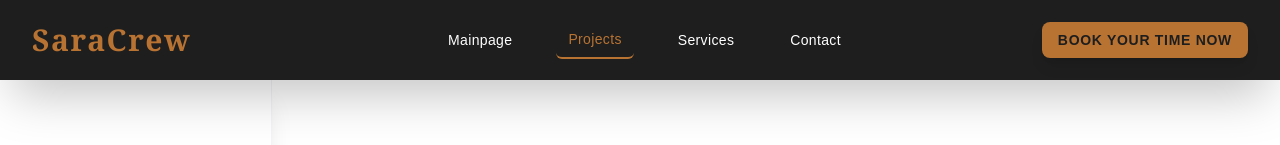
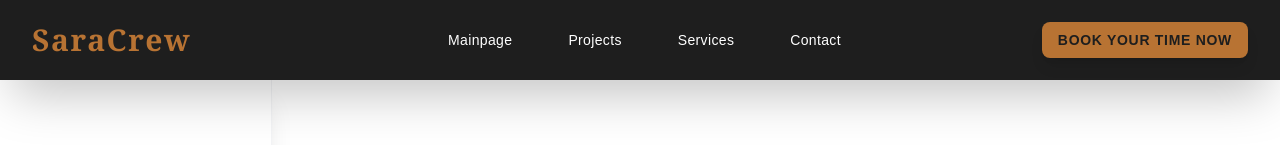
Before and after one commit to SaraZ37/My-Nextjs-Portfolio, a Next.js app: page / in a window 1280 px wide. Shown: the top 145 px of the page. Built offline with nearby package versions, Linux system fonts and the light colour scheme.

Commit message:
Fix mobile navigation and add toggle menu

```diff
--- a/src/components/Navbar/Navbar.tsx
+++ b/src/components/Navbar/Navbar.tsx
@@ -1,12 +1,12 @@
-import React from 'react';
+"use client"; // ضروري في Next.js لاستخدام Hooks
 
-// === لوحة الألوان (Nordic Copper Palette) ===
-// Accent (نحاسي): #B87333
-// Deep Charcoal (فاحم): #1E1E1E
-// White: #FFFFFF
+import React, { useState } from 'react';
+import Link from 'next/link'; // استخدام Link لضمان سرعة التنقل
 
 const Navbar: React.FC = () => {
-  // قائمة الروابط (يمكنك تكييفها حسب صفحاتك)
+  // حالة التحكم بفتح وإغلاق قائمة الجوال
+  const [isOpen, setIsOpen] = useState(false);
+
   const links = [
     { name: 'Mainpage', href: '/' },
     { name: 'Projects', href: '/projects' },
@@ -14,71 +14,81 @@ const Navbar: React.FC = () => {
     { name: 'Contact', href: '/#contact' },
   ];
 
-  // دالة بسيطة لمحاكاة تفعيل الرابط
-  // في تطبيق React/Next.js حقيقي، يتم استخدام usePathname
-  const isActive = (href: string) => {
-    // محاكاة: نفترض أن /projects هو الرابط النشط حالياً
-    if (href === '/projects') return true;
-    return false;
-  };
-
   return (
-    // الخلفية: الرمادي الفاحم (#1E1E1E)، ثابت في الأعلى (sticky)
     <nav className="sticky top-0 z-50 bg-[#1E1E1E] shadow-2xl">
       <div className="max-w-7xl mx-auto px-4 sm:px-6 lg:px-8">
         <div className="flex justify-between items-center h-20">
 
-          {/* الشعار - نحاسي مطفأ */}
+          {/* الشعار */}
           <div className="shrink-0">
-            <a href="" className="text-3xl font-serif font-extrabold text-[#B87333] tracking-wider">
+            <Link href="/" className="text-3xl font-serif font-extrabold text-[#B87333] tracking-wider">
               SaraCrew
-            </a>
+            </Link>
           </div>
 
-          {/* روابط التنقل - مخفية على الجوال (Mobile) */}
+          {/* روابط التنقل للشاشات الكبيرة */}
           <div className="hidden sm:ml-6 sm:flex sm:items-center">
             {links.map((item) => (
-              <a
+              <Link
                 key={item.name}
                 href={item.href}
-                className={`
-                  ml-8 px-3 py-2 text-sm font-medium tracking-wide transition duration-300 rounded-md
-                  ${isActive(item.href)
-                    ? 'text-[#B87333] border-b-2 border-[#B87333]' // نشط: نحاسي بخط سفلي
-                    : 'text-white hover:text-[#B87333]' // غير نشط: أبيض، يتحول إلى نحاسي عند المرور
-                  }
-                `}
+                className="ml-8 px-3 py-2 text-sm font-medium tracking-wide transition duration-300 rounded-md text-white hover:text-[#B87333]"
               >
                 {item.name}
-              </a>
+              </Link>
             ))}
           </div>
 
-          {/* زر CTA/Book Call - نحاسي بارز */}
+          {/* زر Calendly */}
           <a
             href="https://calendly.com/sarahalzeer2107/30min"
-            className="hidden lg:block bg-[#B87333] text-[#1E1E1E] px-4 py-2 rounded-lg text-sm font-semibold
-                       hover:bg-white transition duration-300 shadow-lg tracking-wider"
+            className="hidden lg:block bg-[#B87333] text-[#1E1E1E] px-4 py-2 rounded-lg text-sm font-semibold hover:bg-white transition duration-300 shadow-lg tracking-wider"
           >
             BOOK YOUR TIME NOW
           </a>
 
-          {/* زر قائمة الجوال (Hamburger Icon) - يمكنك إضافة المنطق لفتحه لاحقاً */}
+          {/* زر قائمة الجوال (Hamburger) */}
           <div className="flex items-center sm:hidden">
             <button
+              onClick={() => setIsOpen(!isOpen)} // تبديل الحالة عند الضغط
               type="button"
-              className="inline-flex items-center justify-center p-2 rounded-md text-white hover:text-[#B87333] hover:bg-[#1E1E1E]"
-              aria-controls="mobile-menu"
-              aria-expanded="false"
+              className="inline-flex items-center justify-center p-2 rounded-md text-white hover:text-[#B87333]"
             >
-              {/* أيقونة همبرغر بسيطة */}
-              <svg className="block h-6 w-6" xmlns="http://www.w3.org/2000/svg" fill="none" viewBox="0 0 24 24" stroke="currentColor" aria-hidden="true">
-                <path strokeLinecap="round" strokeLinejoin="round" strokeWidth="2" d="M4 6h16M4 12h16M4 18h16" />
+              <svg className="h-6 w-6" fill="none" viewBox="0 0 24 24" stroke="currentColor">
+                {isOpen ? (
+                  <path strokeLinecap="round" strokeLinejoin="round" strokeWidth="2" d="M6 18L18 6M6 6l12 12" />
+                ) : (
+                  <path strokeLinecap="round" strokeLinejoin="round" strokeWidth="2" d="M4 6h16M4 12h16M4 18h16" />
+                )}
               </svg>
             </button>
           </div>
         </div>
       </div>
+
+      {/* قائمة الجوال المنسدلة - تظهر فقط عندما يكون isOpen true */}
+      {isOpen && (
+        <div className="sm:hidden bg-[#1E1E1E] border-t border-gray-800">
+          <div className="px-2 pt-2 pb-3 space-y-1">
+            {links.map((item) => (
+              <Link
+                key={item.name}
+                href={item.href}
+                onClick={() => setIsOpen(false)} // إغلاق القائمة عند اختيار صفحة
+                className="block px-3 py-4 text-base font-medium text-white border-b border-gray-900 hover:text-[#B87333] transition duration-300"
+              >
+                {item.name}
+              </Link>
+            ))}
+            <a
+              href="https://calendly.com/sarahalzeer2107/30min"
+              className="block px-3 py-4 text-base font-bold text-[#B87333] hover:text-white"
+            >
+              BOOK YOUR TIME NOW
+            </a>
+          </div>
+        </div>
+      )}
     </nav>
   );
 };
```
